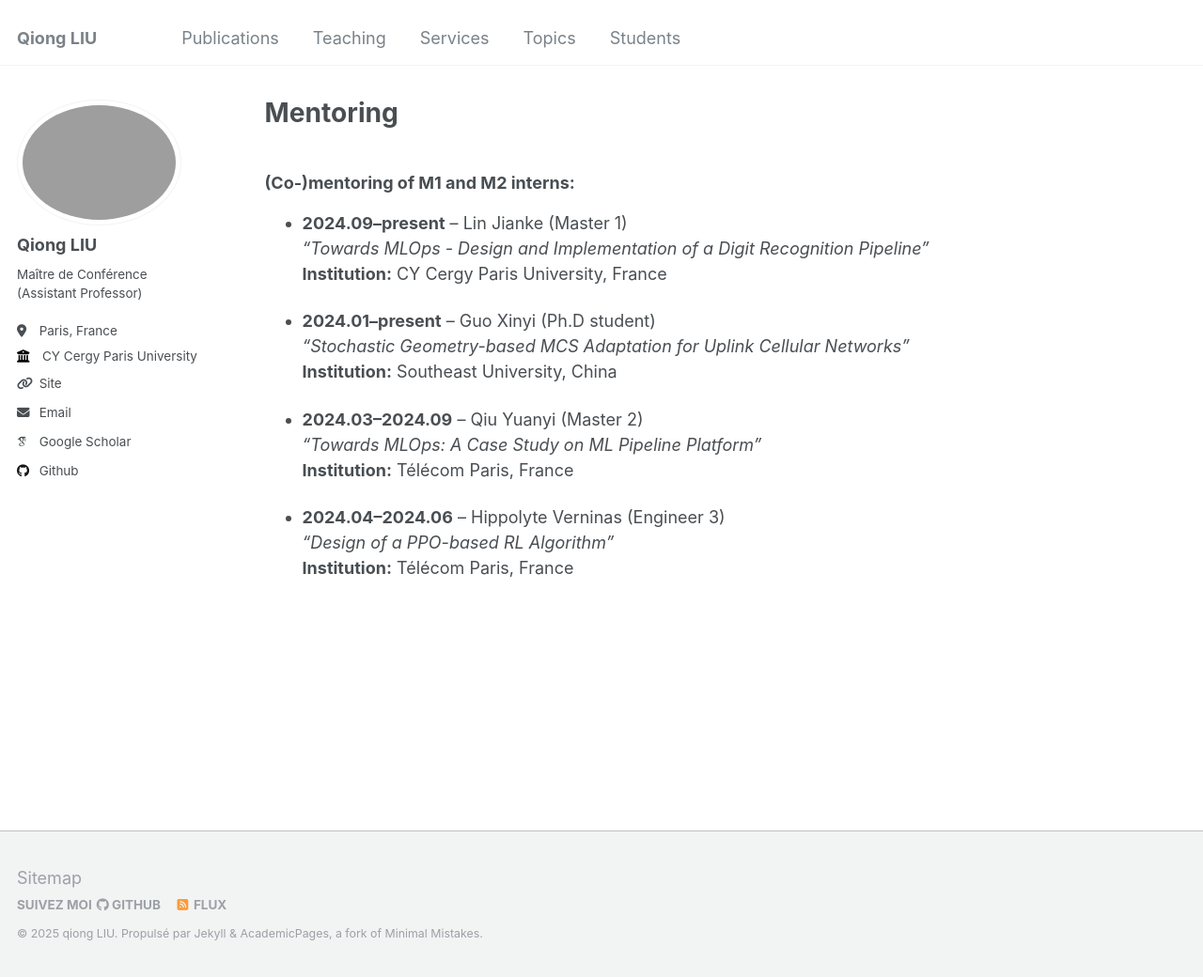
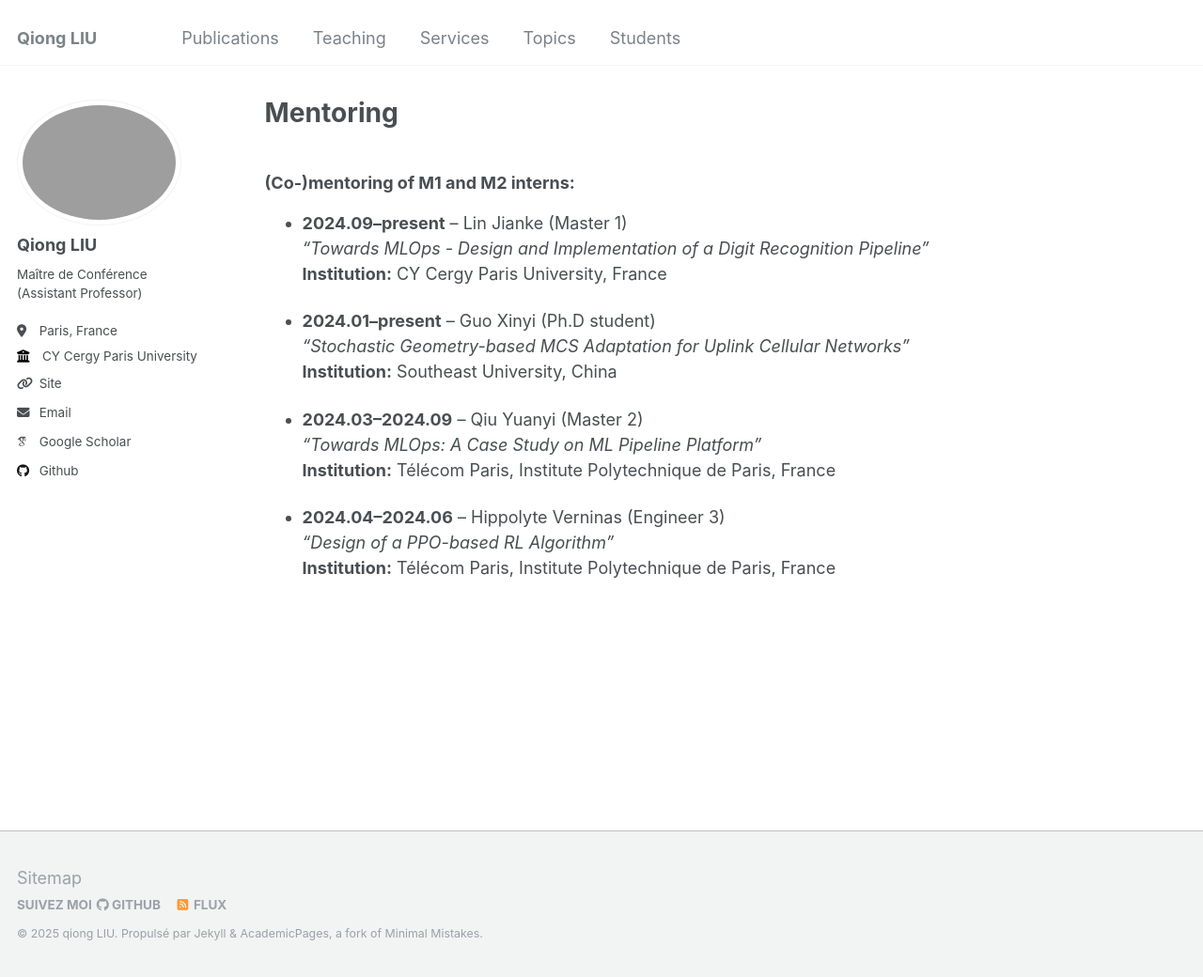
Before and after one commit to evesiphus/evesiphus.github.io, a Jekyll site: the page built from _pages/markdown.md, in a window 1280 px wide and 1040 px high. Shown: the whole window at 94% size. Built offline with Jekyll 4.4.1, drawn with Linux system fonts in a browser that asks for light colours; some web fonts are replaced.

Commit message:
Update markdown.md

```diff
--- a/_pages/markdown.md
+++ b/_pages/markdown.md
@@ -20,8 +20,8 @@ redirect_from:
 
 - **2024.03–2024.09** – Qiu Yuanyi (Master 2)
   *"Towards MLOps: A Case Study on ML Pipeline Platform"*
-  **Institution:** Télécom Paris, France
+  **Institution:** Télécom Paris,  Institute Polytechnique de Paris, France
 
 - **2024.04–2024.06** – Hippolyte Verninas (Engineer 3)
   *"Design of a PPO-based RL Algorithm"*
-  **Institution:** Télécom Paris, France
+  **Institution:** Télécom Paris,  Institute Polytechnique de Paris, France
```
